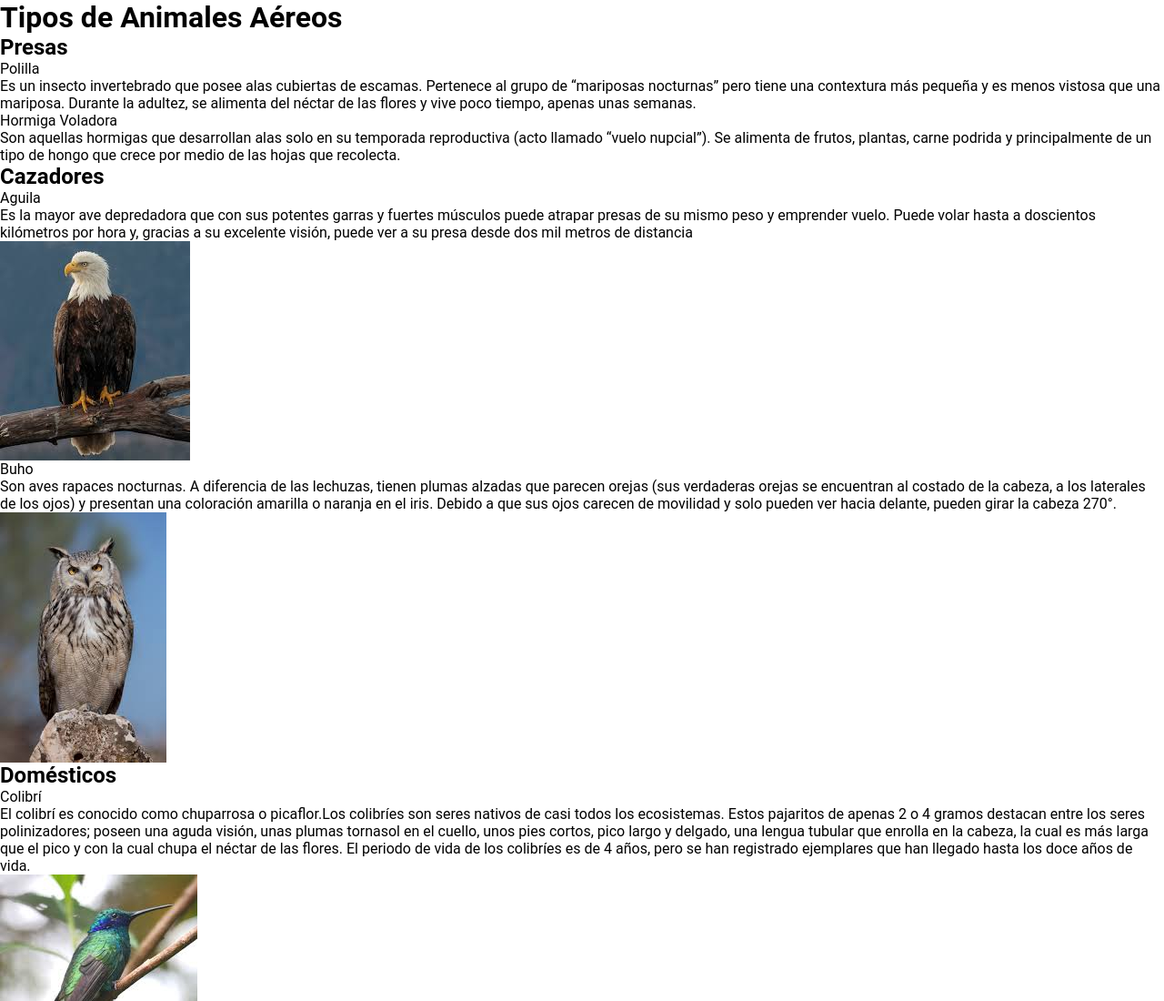
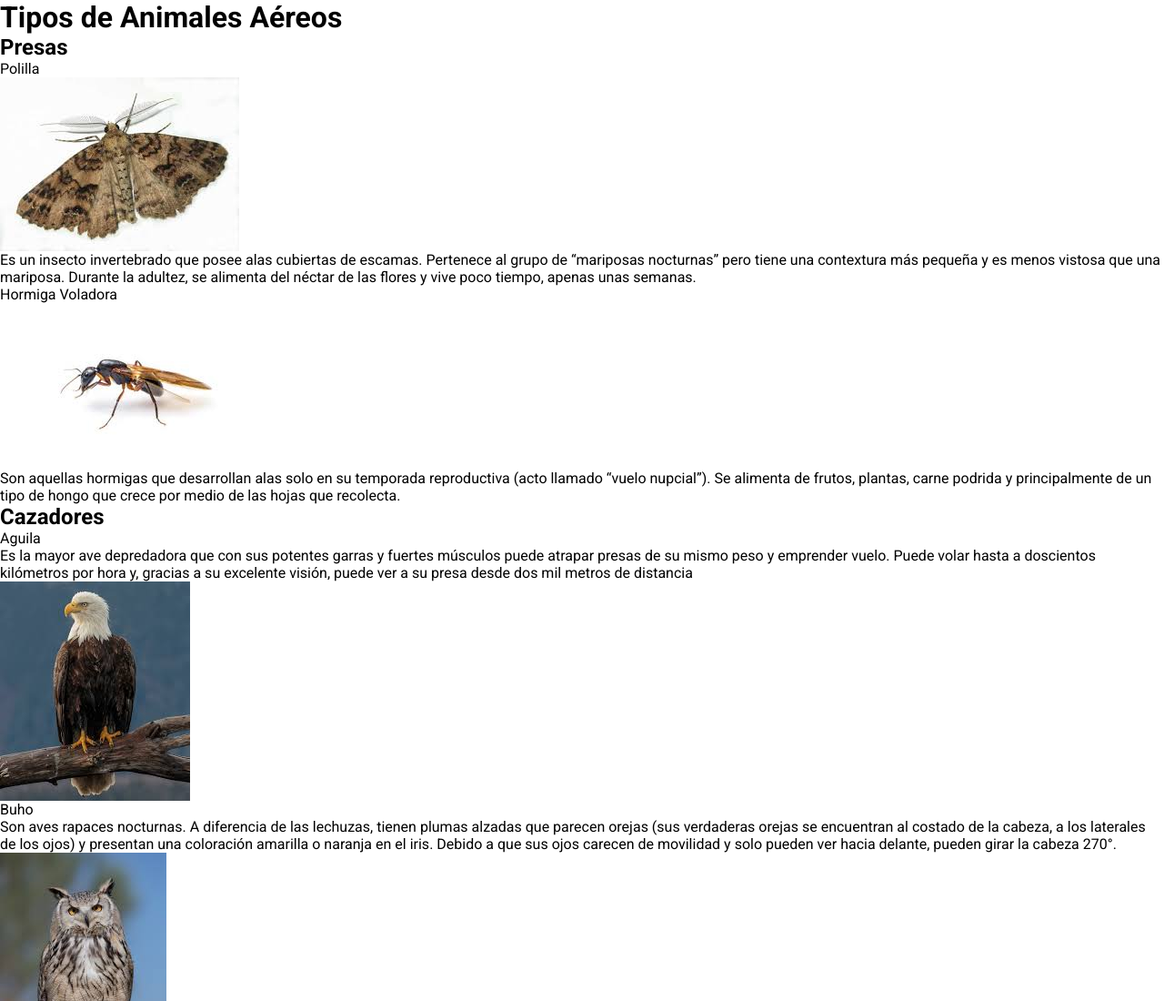
Before and after one commit to ruffinengobrunoo/repositorioCoop, a plain HTML site: page nachox/indice.html in a window 1280 px wide. Shown: the top 1100 px of the page at 91% size. Drawn offline with Linux system fonts and the light colour scheme.

Commit message:
imagenes anadidas 2

```diff
--- a/nachox/indice.html
+++ b/nachox/indice.html
@@ -3,6 +3,9 @@
     <meta charset="UTF-8">
     <meta name="viewport" content="width=device-width, initial-scale=1.0">
     <link rel="stylesheet" href="estilios.css">
+    <link rel="preconnect" href="https://fonts.googleapis.com">
+    <link rel="preconnect" href="https://fonts.gstatic.com" crossorigin>
+    <link href="https://fonts.googleapis.com/css2?family=Roboto:ital,wght@0,100;0,300;0,400;0,500;0,700;0,900;1,100;1,300;1,400;1,500;1,700;1,900&display=swap" rel="stylesheet">
     <title>Aereos</title>
 </head>
 <body>
@@ -12,11 +15,11 @@
             <ul>
                 <li><h1>Presas</h1></li>
                 <li>Polilla</li>
-                <img src="imagenes/polilla" alt="">
+                <img src="imagenes/polilla.jfif" alt="">
                 <p>Es un insecto invertebrado que posee alas cubiertas de escamas. Pertenece al grupo de “mariposas nocturnas” pero tiene una contextura más pequeña y es menos vistosa que una mariposa. Durante la adultez, se alimenta del néctar de las flores y vive poco tiempo, apenas unas semanas.</p>
 
                 <li>Hormiga Voladora</li>
-                <img src="imagenes/hormiga" alt="">
+                <img src="imagenes/hormiga.jfif" alt="">
                 <p>Son aquellas hormigas que desarrollan alas solo en su temporada reproductiva (acto llamado “vuelo nupcial”). Se alimenta de frutos, plantas, carne podrida y principalmente de un tipo de hongo que crece por medio de las hojas que recolecta.</p>
 
                 <li><h1>Cazadores</h1></li>
```
Also changed, not shown: nachox/imagenes/hormiga.jfif (added), nachox/imagenes/polilla.jfif (added).
